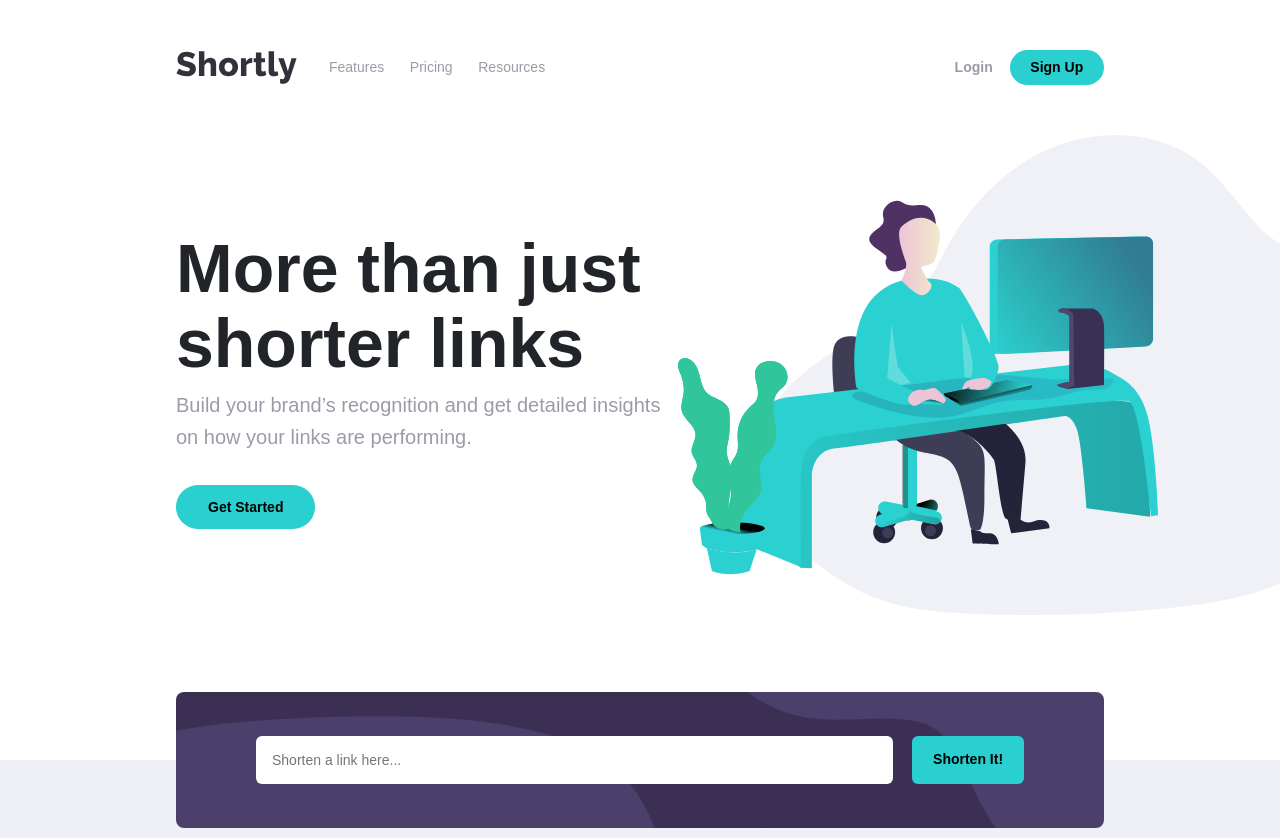
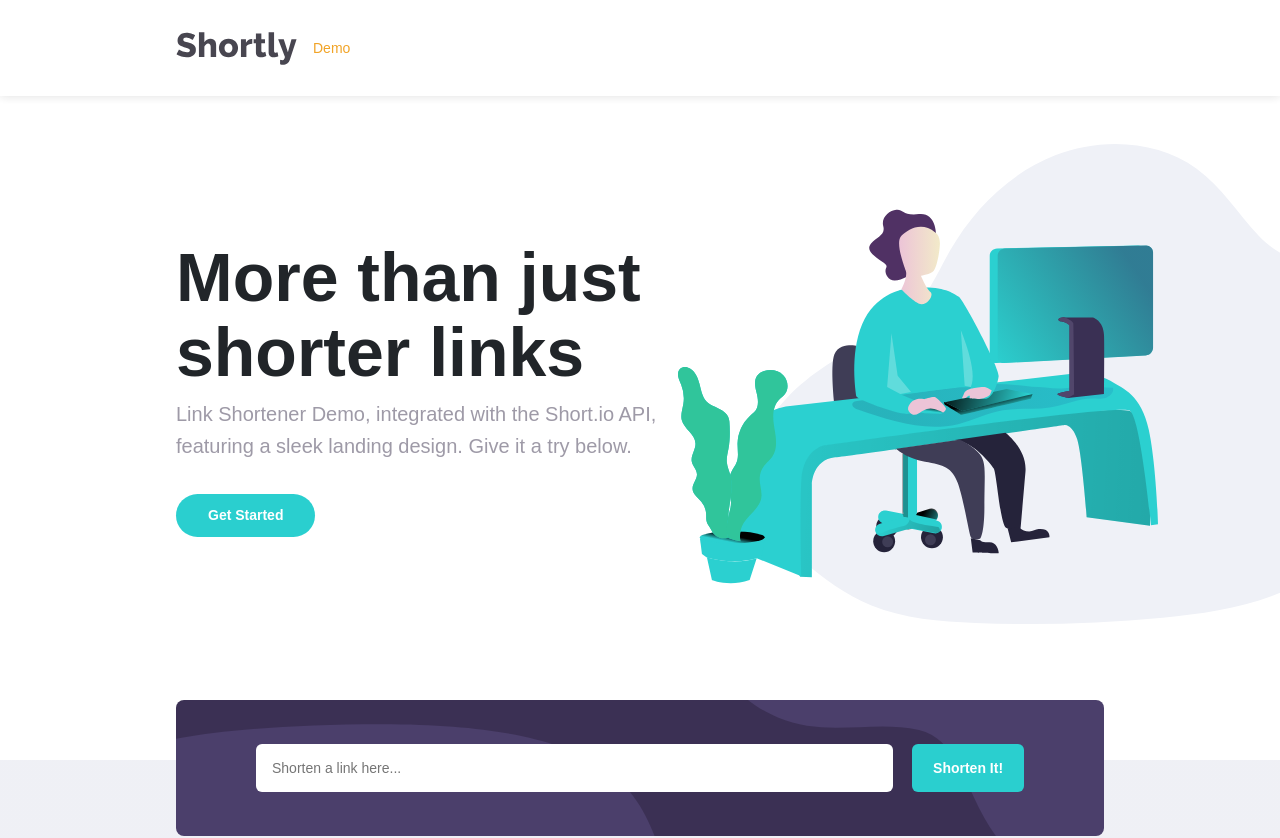
Before and after one commit to Federico-Baez/URL-Shortener-App-React, a React (Vite) app: page / in a window 1280 px wide. Shown: the top 838 px of the page. Built offline with nearby package versions, Linux system fonts and the light colour scheme.

Commit message:
header design improvement for UX

```diff
--- a/src/App.css
+++ b/src/App.css
@@ -6,8 +6,8 @@
 
   display: flex;
   flex-direction: column;
-  overflow: hidden;
-  overflow-x: hidden;
+  /* overflow: hidden; */
+  /* overflow-x: hidden; */
   /* align-items: center;
   justify-content: flex-start; */
 
--- a/src/components/pure/Dashboard.jsx
+++ b/src/components/pure/Dashboard.jsx
@@ -10,10 +10,22 @@ const Dashboard = () => {
         <div className='dashboard'>
             <div className='dashboard-main'>
                 <h1 className='title'>More than just shorter links</h1>
-                <p className='description'>Build your brand’s recognition and get detailed insights
-                    on how your links are performing.
+                <p className='description'>
+                    Link Shortener Demo, integrated with the Short.io API, featuring a sleek landing design. Give it a try below.
+                {/* Build your brand’s recognition and get detailed insights
+                    on how your links are performing. */}
                 </p>
-                <button className='primary-btn'>Get Started</button>
+                <button
+                className='primary-btn'
+                onClick={() => {
+                    document.getElementById('shortener').scrollIntoView({
+                    behavior: 'smooth',
+                    block: 'center'
+                    });
+                }}
+                >
+                    Get Started
+                </button>
             </div>
             <div className='dashboard-img'>
                 <img className='logo' src={illustrationWorking} alt="illustration working image" />
--- a/src/components/pure/Header.jsx
+++ b/src/components/pure/Header.jsx
@@ -6,21 +6,22 @@ import logo from '../../design/images/logo.svg';
 
 const Header = () => {
     return (
-        <div className='header'>
+        <header className='header'>
             <div className='logo-nav'>
-                <img className='logo' src={logo} alt="shortly logo" />
-                <ul className='Navigation'>
-                    <li>Features</li>
-                    <li>Pricing</li>
-                    <li>Resources</li>
-                </ul>
+            <img className='logo' src={logo} alt="shortly logo" />
+            <span className='demo'>Demo</span>
+            {/* <ul className='Navigation'>
+                <li>Features</li>
+                <li>Pricing</li>
+                <li>Resources</li>
+            </ul> */}
             </div>
 
-            <div className='log-buttons'>
+            {/* <div className='log-buttons'>
                 <button className='secondary-btn'>Login</button>
                 <button className='primary-btn'>Sign Up</button>
-            </div>
-        </div>
+            </div> */}
+        </header>
     );
 };
 
--- a/src/components/pure/LinkShortenerFormik.jsx
+++ b/src/components/pure/LinkShortenerFormik.jsx
@@ -47,7 +47,7 @@ const LinkShortenerFormik = ({ add }) => {
     )
 
     return (
-        <div className='shortener'>
+        <div className='shortener' id='shortener'>
             <Formik
                 // Initial values for the form
                 initialValues={initialItemCredential}
--- a/src/styles/pageStyle.scss
+++ b/src/styles/pageStyle.scss
@@ -15,13 +15,17 @@
 
 
 .primary-btn {
+    text-decoration: none;
     background: hsl(180, 66%, 49%);
+    color: #FFF;
     border-radius: 2rem;
     font-weight: 700;
     transition: background 0.15s ease;
+    cursor: pointer;
 
     &:hover {
         background: hsl(179, 56%, 75%);
+        color: #FFF;
     }
 }
 
@@ -38,16 +42,30 @@
 
 
 
+
+
 //-HEADER-
+.sticky-header {
+  position: sticky;
+  top: 0;
+  z-index: 100; /* Optional: this ensures the header stays on top of other content */
+}
 .header {
-    display: flex;
-    flex-direction: row;
-    align-items: center;
-    width: 100%;
-    justify-content: space-between;
-    font-size: 14px;
-    padding: 3rem 0 0 0;
-
+  background-color: #FFF;
+  backdrop-filter: blur(8px);
+  opacity: 90%;
+  box-shadow: 0 0 10px rgba(0, 0, 0, 0.15);
+  position: sticky;
+  top: 0;
+  z-index: 1000;
+  display: flex;
+  flex-direction: row;
+  align-items: center;
+  width: 100vw;
+  height: 6rem;
+  justify-content: space-between;
+  font-size: 14px;
+  padding: 0 11rem;
     .logo-nav {
         display: flex;
         flex-direction: row;
@@ -71,6 +89,25 @@
                 }
             }
 
+        }
+
+        .demo{
+            padding-left: 1rem;
+            margin: 0;
+            color: hsl(37, 88%, 50%);
+            display: flex;
+            flex-direction: row;
+            list-style: none;
+            gap: 1.6rem;
+
+            li {
+                transition: color 0.2s ease;
+
+                &:hover {
+                    color: #000;
+                    cursor: pointer;
+                }
+            }
         }
     }
 
@@ -109,7 +146,7 @@
         }
 
         .primary-btn {
-            padding: .68rem 2rem;
+            padding: .65rem 2rem;
             font-size: 14px;
         }
     }
```
